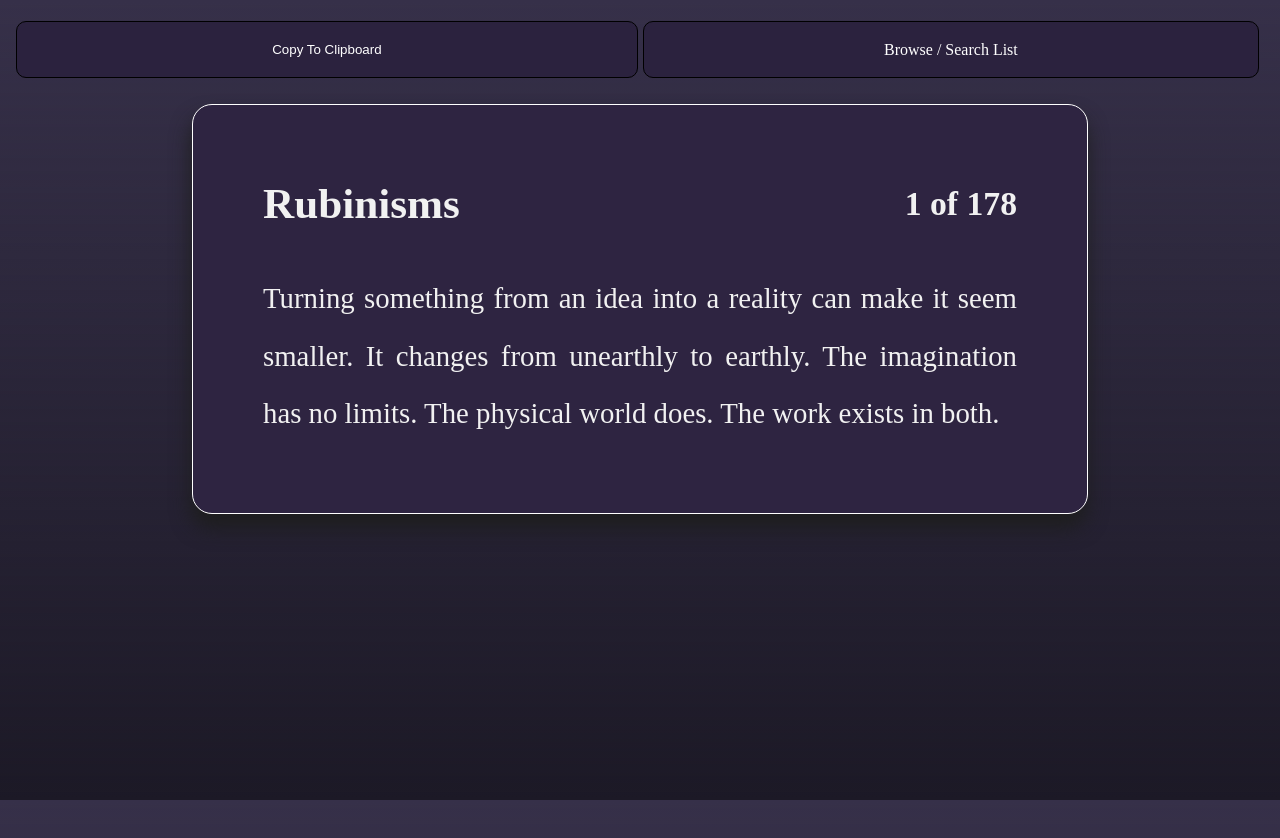
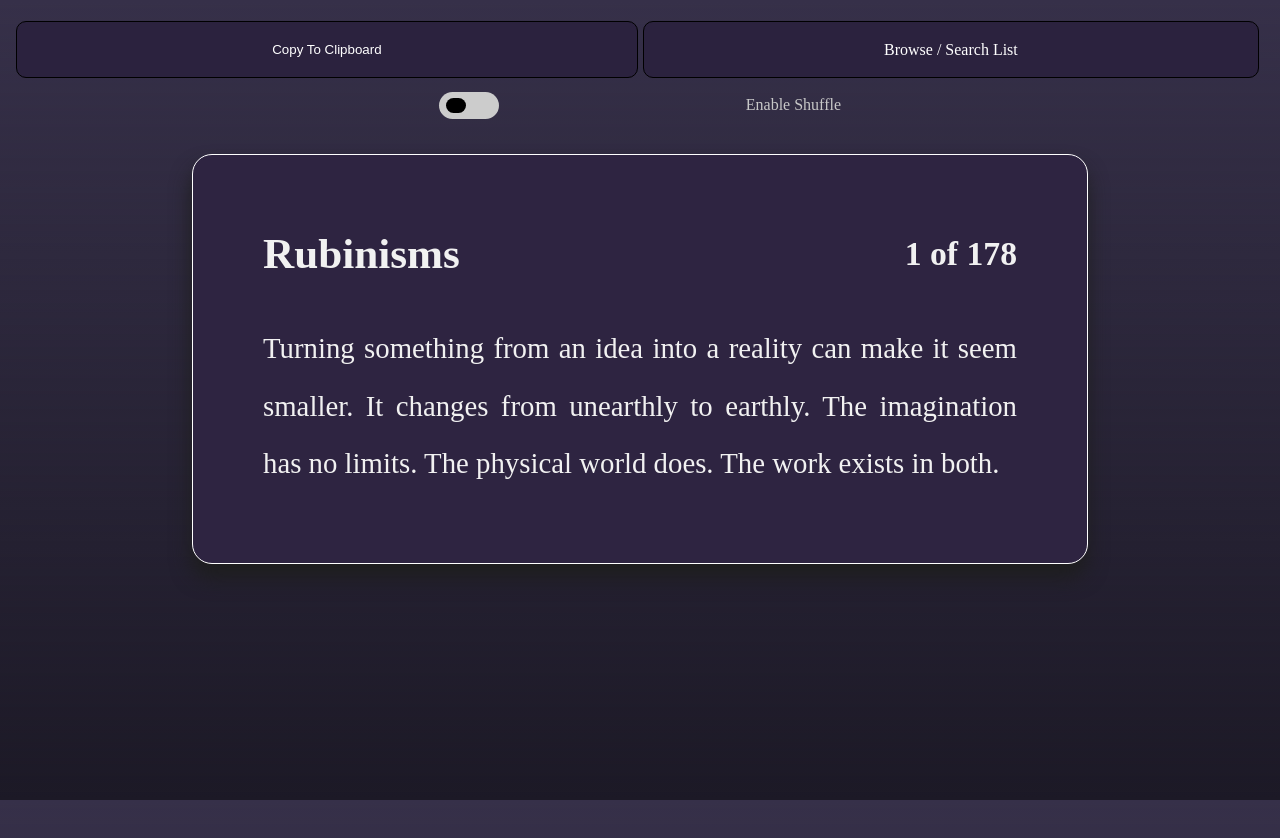
Before and after one commit to ddectis/rubinisms, a Next.js app: page / in a window 1280 px wide. Both pictures are taken after a click on the button "Starting from the beginning". Shown: the top 838 px of the page. Built offline with nearby package versions, Linux system fonts and the light colour scheme.

Commit message:
added shuffleslider, needs functionality still

```diff
--- a/src/components/Swipe.jsx
+++ b/src/components/Swipe.jsx
@@ -120,14 +120,18 @@ export default function Swipe({ content, actionOnDismissLeft, actionOnDismissRig
 
          //slider?.classList.add(styles.opacityHardCut)
 
+         const takeDismissalAction = () =>{
+            actionOnDismissRight();
+         }
+
          setTimeout(handleDismiss, 500)
          if (swipeDistance > 0) {
             //console.log("dismissing right")
             slider?.classList.add(styles.dismissRight);
-            actionOnDismissRight();
+            setTimeout(takeDismissalAction, 250)
          } else {
             slider?.classList.add(styles.dismissLeft);
-            actionOnDismissRight();
+            setTimeout(takeDismissalAction, 250)
          }
 
          setPosition(0);
@@ -174,7 +178,7 @@ export default function Swipe({ content, actionOnDismissLeft, actionOnDismissRig
                style={{
                   position: "absolute",
                   transform: `translateX(${screenPosition}%)`,
-                  top: 50,
+                  top: 100,
                   transition: "0.1s ease-out"
                }}
                id={cardIndex}
@@ -185,41 +189,3 @@ export default function Swipe({ content, actionOnDismissLeft, actionOnDismissRig
       </>
    );
 }
-
-const holder = () => {
-   return (
-      <>
-         <div
-            className={styles.content}
-            onMouseDown={handleMouseDown}
-            onMouseUp={handleMouseUp}
-            onMouseMove={handleMouseMove}
-            onTouchStart={handleTouchStart}
-            onTouchMove={handleTouchMove}
-            onTouchEnd={handleTouchStop}
-         >
-            <div
-               className={`${styles.opacityTransition} ${styles.fadeIn}`}
-               style={{
-                  position: "absolute",
-                  transform: `translateX(${screenPosition}%)`,
-                  top: 50,
-               }}
-               id="slider"
-            >
-               <div className={homeStyles.quote}>
-                  <div className={homeStyles.quoteText}>
-                     <div className={homeStyles.quoteHeading}>
-                        <h2>Rubinisms</h2>
-                        <h3 className={homeStyles.quoteIndex}>
-                           {quoteIndex} of {quotes.length}
-                        </h3>
-                     </div>
-                     {selectedQuote && <p>{selectedQuote.text}</p>}
-                  </div>
-               </div>
-            </div>
-         </div>
-      </>
-   );
-};
--- /dev/null
+++ b/src/components/ToggleSlider.jsx
@@ -0,0 +1,25 @@
+import React, { useState } from "react";
+import styles from "@/styles/ToggleSlider.module.css"
+
+export default function ToggleSlider({onToggle}) {
+    const [isChecked, setisChecked] = useState(false)
+    const handleToggle = (event) =>{
+        setisChecked(event.target.checked)
+        console.log("Checked: " + event.target.checked)
+        onToggle(event.target.checked)
+    }
+
+   return (
+      <div className={styles.toggleSlider}>
+         <label htmlFor="toggle">
+            <input
+               type="checkbox"
+               id="toggle"
+               checked={isChecked}
+               onChange={handleToggle}
+            />
+            <span className={styles.slider}></span>
+         </label>
+      </div>
+   );
+}
--- a/src/pages/index.tsx
+++ b/src/pages/index.tsx
@@ -5,6 +5,7 @@ import NavButtons from "@/components/NavButtons";
 import Swipe from "@/components/Swipe";
 import CopyToClipboard from "@/components/CopyToClipboard";
 import Link from "next/link";
+import ToggleSlider from "@/components/ToggleSlider";
 
 interface Quote {
    text: string;
@@ -18,6 +19,10 @@ const JsonParserComponent = () => {
    const [quotesLoaded, setQuotesLoaded] = useState(false);
    const [lastIndexToLoad, setLastIndexToLoad] = useState(0);
    const [firstIndexToLoad, setFirstIndexToLoad] = useState(0);
+   //swipe through sequentially if false, shuffle randomly if true
+   const [shuffleCards, setShuffleCards] = useState(false);
+
+   let loadedQuotes: Quote[] = [];
 
    useEffect(() => {
       const loadJsonFile = async () => {
@@ -38,19 +43,30 @@ const JsonParserComponent = () => {
    }, []); // Empty dependency array ensures it runs only once on mount
 
    useEffect(() => {
+      //quotes start with 0 opacity, removing the hideOneLoad class will make them visible
+      //method is called in the FOR loop lower in this useEffect hook
       const removeHidefterLoad = (id: number) => {
          //console.log("Removing hide")
          const divToRemove = document.getElementById(`quote-${id}`);
          //console.log(divToRemove)
          divToRemove?.classList.remove(`${styles.hideOnLoad}`);
       };
+      console.log(
+         "loading quotes from " + firstIndexToLoad + " to " + lastIndexToLoad
+      );
+      console.log("Loaded Quotes Pre: ", loadedQuotes);
+      const firstFiveQuotes: Quote[] = quotes.slice(
+         firstIndexToLoad,
+         lastIndexToLoad
+      );
+      loadedQuotes = [...firstFiveQuotes, ...loadedQuotes];
+      console.log("Loaded Quotes Post: ", loadedQuotes);
+      const templateOfQuotes = [];
 
-      const firstFiveQuotes = quotes.slice(firstIndexToLoad, lastIndexToLoad);
-      const templateOfQuotes = [];
       console.log("first five shit,. Length: " + firstFiveQuotes.length);
       console.log(firstFiveQuotes[0]);
-      for (let i = 0; i < firstFiveQuotes.length; i++) {
-         const quote = firstFiveQuotes[i];
+      for (let i = 0; i < loadedQuotes.length; i++) {
+         const quote = loadedQuotes[i];
          templateOfQuotes.push(
             <div
                className={`${styles.quote} ${styles.hideOnLoad}`}
@@ -89,7 +105,15 @@ const JsonParserComponent = () => {
       if (quotes.length > 0) {
          // Check if quotes are loaded before accessing them
          setQuoteIndex(Math.floor(Math.random() * quotes.length));
-         setLastIndexToLoad(lastIndexToLoad + 1);
+         if (!shuffleCards) {
+            setLastIndexToLoad(lastIndexToLoad + 1);
+         } else {
+            const rnd = Math.floor(Math.random() * quotes.length);
+            console.log("Rnd: " + rnd);
+            setFirstIndexToLoad(rnd - 2);
+            setLastIndexToLoad(rnd);
+         }
+
          //appendNewQuoteToArray();
          setQuotesLoaded(true);
          window.scrollTo({
@@ -140,7 +164,7 @@ const JsonParserComponent = () => {
 
    const copyCurrentQuoteToClipboard = () => {
       console.log("Copying to clipboard");
-      const quoteText = quotes[lastIndexToLoad -1].text
+      const quoteText = quotes[lastIndexToLoad - 1].text;
 
       // Create a textarea element to hold the text temporarily
       const textarea = document.createElement("textarea");
@@ -190,6 +214,11 @@ const JsonParserComponent = () => {
       setQuoteTemplates([newQuote, ...quoteTemplates]);
    };
 
+   const handleShuffleChange = (value: boolean) => {
+      console.log("Handling shuffle change. Setting to: " + value);
+      setShuffleCards(value);
+   };
+
    return (
       <div className={styles.main}>
          {quotesLoaded ? (
@@ -205,6 +234,9 @@ const JsonParserComponent = () => {
                   <Link href="/list" className={styles.mainMenuButtons}>
                      Browse / Search List
                   </Link>
+               </div>
+               <div className={styles.sliderHolder}>
+               <ToggleSlider onToggle={handleShuffleChange} /> Enable Shuffle
                </div>
                {quoteTemplates.map((template, index) => {
                   return (
--- a/src/styles/Home.module.css
+++ b/src/styles/Home.module.css
@@ -152,6 +152,14 @@
    transition: background 200ms, border 200ms;
 }
 
+.sliderHolder{
+   display: flex;
+   align-items: center;
+   width: 52%;
+   justify-content: space-around;
+   margin-top: 5px;
+}
+
 .card span {
    display: inline-block;
    transition: transform 200ms;
--- /dev/null
+++ b/src/styles/ToggleSlider.module.css
@@ -0,0 +1,50 @@
+.toggleSlider {
+    z-index: 1000;
+    position: relative;
+    display: inline-block;
+    width: 60px;
+    height: 34px;
+  }
+
+  .toggleSlider input {
+    opacity: 0;
+    width: 0;
+    height: 0;
+  }
+
+  .slider {
+    position: absolute;
+    cursor: pointer;
+    top: 4px;
+    left: 0;
+    right: 0;
+    bottom: 3px;
+    background-color: #ccc;
+    transition: .4s;
+    border-radius: 50px;
+    display: flex;
+    align-items: center;
+  }
+
+  .slider:before {
+    position: absolute;
+    content: "";
+    height: 58%;
+    width: 34%;
+    left: 7px;
+    background-color: black;
+    transition: .4s;
+    border-radius: 50px;
+  }
+
+  input:checked + .slider {
+    background-color: #4CAF50;
+  }
+
+  input:focus + .slider {
+    box-shadow: 0 0 1px #2196F3;
+  }
+
+  input:checked + .slider:before {
+    transform: translateX(100%);
+  }
```
